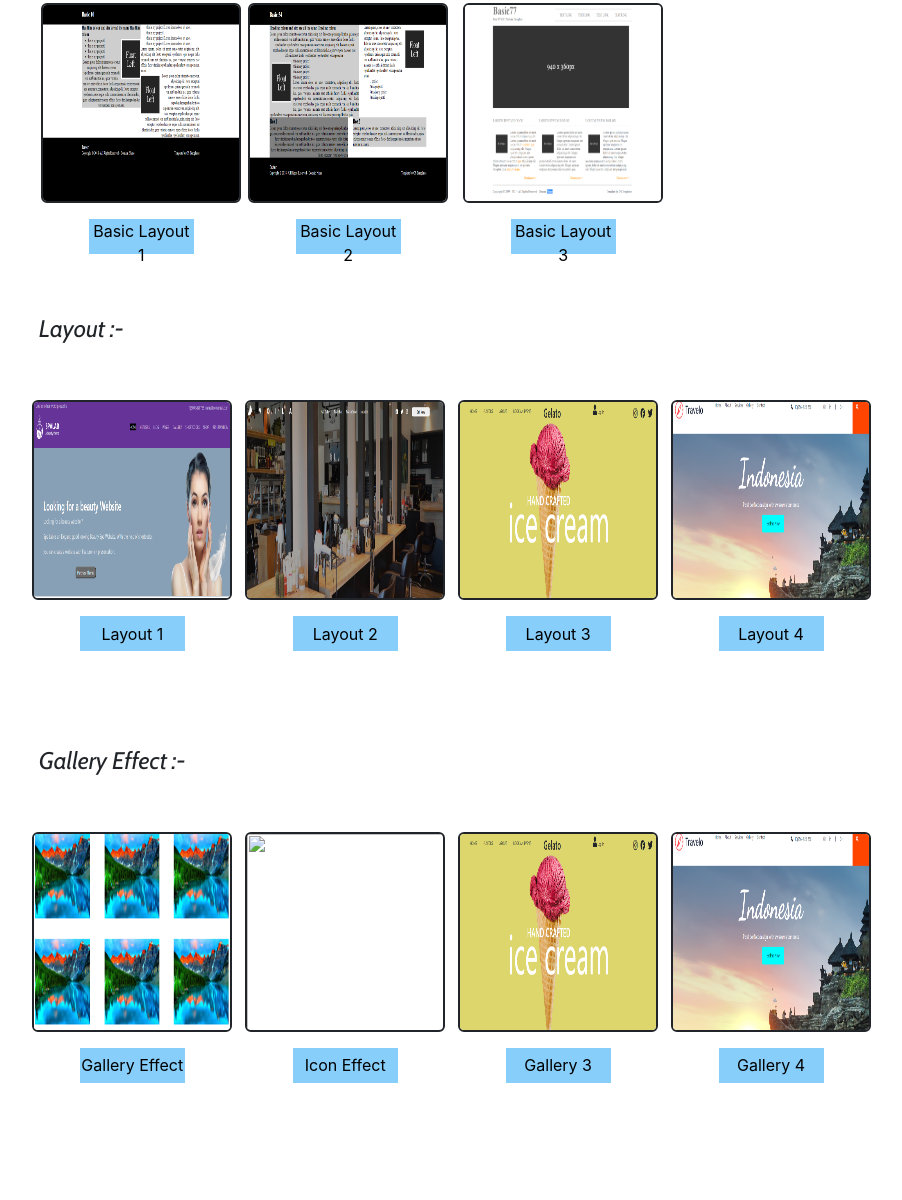
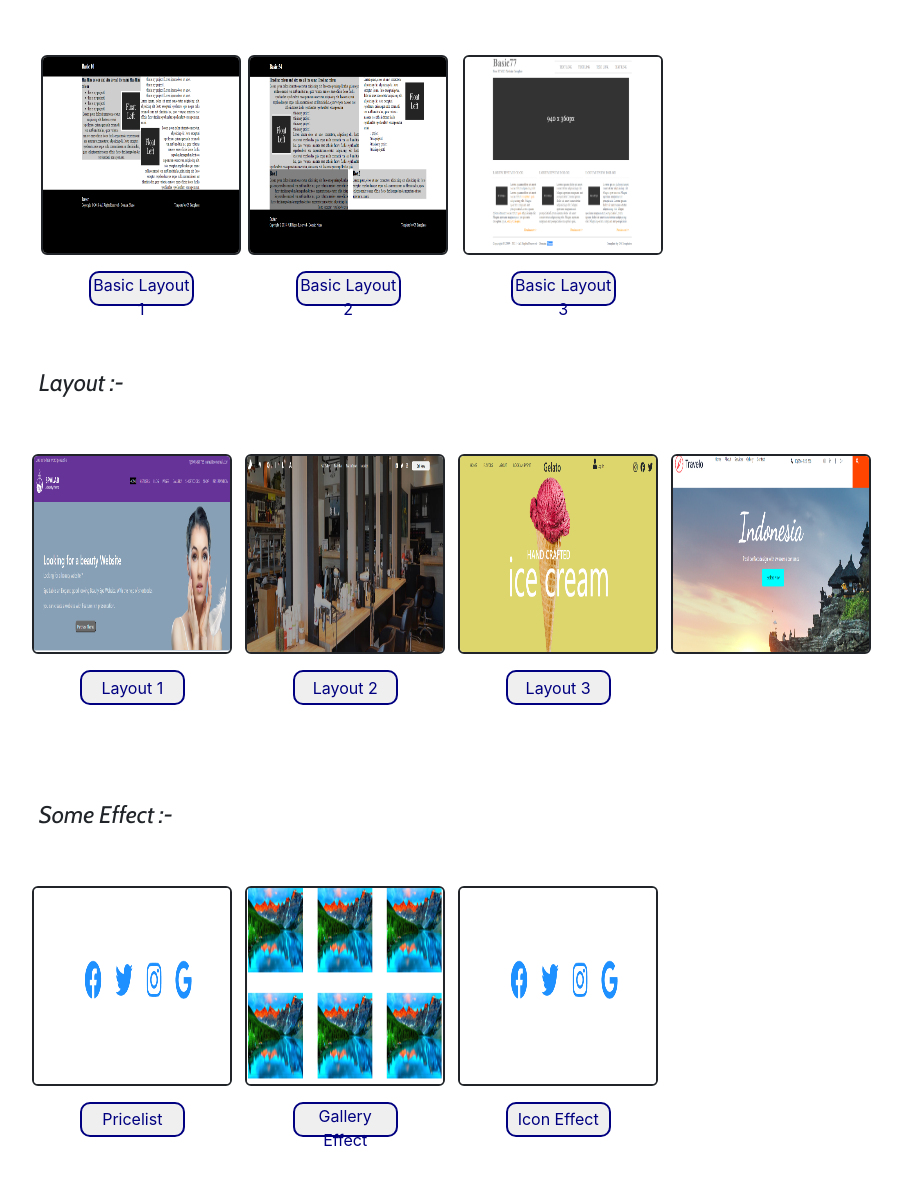
Before and after one commit to mausmiraj03821/new_porfolio, a plain HTML site: page index.html in a window 1280 px wide. Shown: the part 1974-3174 px from the top of the page, without its empty margins (304-1206 px from the left). Before the commit the page ends 3105 px from the top, so only its background shows below. Drawn offline with nearby package versions, Linux system fonts and the light colour scheme; a script that the page names is missing.

Commit message:
portfolio

```diff
--- a/index.html
+++ b/index.html
@@ -16,7 +16,7 @@
 </head>
 <div class="container-fluid">
     <div class="row d-block">
-        <div class="col-2 bg h100 myporofile float-left">
+        <div class="col-sm-12 col-md-2 bg h100 myporofile float-left">
             <div class=" m-auto Me">
                 <img src="img/97af7ca3-c241-402a-9182-5a7e6dd14fbf (1).jpg" class="Myimg">
                 <h4 class="fwhite text-center">Mausmi raj</h4>
@@ -53,7 +53,7 @@
                 <i class="fab fa-instagram fwhite pr-2  i"></i>
             </div>
         </div>
-        <div class="col-10 float-right h100 m-auto float-right" id="Home">
+        <div class=" col-md-10 col-sm-12 float-right h100 m-auto float-right" id="Home">
             <div class="row h100 bgimg ">
                 <div class="col h100 bg1">
                     <div class="header">
@@ -186,8 +186,12 @@
                             <a href="https://mausmiraj03821.github.io/portfolio_layout3/" target="_blank"> <button type="button" class="Login ml-5 mt-3">Layout 3</button></a>
                         </div>
                         <div class="col-3">
+                            <div class="hovereffect">
                             <img src="img/screenshot-mausmiraj03821.github.io-2021.03.31-16_58_29.png" class="Loginimg1">
+                            <div class="texthover">
                             <a href="https://mausmiraj03821.github.io/portfolio_layout4/" target="_blank"> <button type="button" class="Login ml-5 mt-3">Layout 4</button></a>
+                        </div>
+                        </div>
                         </div>
                     </div>
 
@@ -196,25 +200,24 @@
             <div class="row justify-content-around">
                 <div class="col-11 m-auto" id="My work">
 
-                    <h4 class="Loginpage fontfamily mt-5" id="Login">Gallery Effect :-</h4>
+                    <h4 class="Loginpage fontfamily mt-5" id="Login">Some Effect :-</h4>
                     <div class="row m-auto p-5 ">
+                        <div class="col-3">
+                            <img src="img/screenshot-mausmiraj03821.github.io-2021.05.03-23_44_33.png" class="Loginimg1">
+                            <a href="https://mausmiraj03821.github.io/portfolio_iconeffect/"  target="_blank"> <button type="button" class="Login ml-5 mt-3">Pricelist</button></a>
+                        </div>
+
                         <div class="col-3">
                             <img src="img/screenshot-mausmiraj03821.github.io-2021.04.01-11_28_24.png" class="Loginimg1">
                             <a href="https://mausmiraj03821.github.io/portfolio_gallerypage/" target="_blank"> <button type="button" class="Login ml-5 mt-3">Gallery Effect</button></a>
 
                         </div>
                         <div class="col-3">
-                            <img src="img/" class="Loginimg1">
-                            <a href="https://mausmiraj03821.github.io/portfolio_layout2/" target="_blank"> <button type="button" class="Login ml-5 mt-3">Icon Effect</button></a>
+                            <img src="img/screenshot-mausmiraj03821.github.io-2021.05.03-23_44_33.png" class="Loginimg1">
+                            <a href="https://mausmiraj03821.github.io/portfolio_iconeffect/"  target="_blank"> <button type="button" class="Login ml-5 mt-3">Icon Effect</button></a>
                         </div>
-                        <div class="col-3">
-                            <img src="img/screenshot-mausmiraj03821.github.io-2021.03.31-17_00_16.png" class="Loginimg1">
-                            <a href="https://mausmiraj03821.github.io/portfolio_layout3/" target="_blank"> <button type="button" class="Login ml-5 mt-3">Gallery 3</button></a>
-                        </div>
-                        <div class="col-3">
-                            <img src="img/screenshot-mausmiraj03821.github.io-2021.03.31-16_58_29.png" class="Loginimg1">
-                            <a href="https://mausmiraj03821.github.io/portfolio_layout4/" target="_blank"> <button type="button" class="Login ml-5 mt-3">Gallery 4</button></a>
-                        </div>
+
+
                     </div>
 
                 </div>
--- a/portfolio2.css
+++ b/portfolio2.css
@@ -106,17 +106,18 @@
     }
 
     .Myimg2 {
-        width: 200px;
-        height: 200px;
+        width: 265px;
+        height: 250px;
     }
     /* My work_Login */
 
     .Login {
         width: 105px;
         height: 35px;
-        outline: none;
-        border: none;
-        background-color: lightskyblue;
+        outline: navy;
+        border:2px solid navy;
+        border-radius: 10px;
+        color: navy;
     }
 
     .fcgray {
@@ -133,6 +134,26 @@
         border: 2px solid;
         border-radius: 3%;
     }
+    .hovereffect {
+        height: 200px;
+        width: 200px;
+        position: relative;
+        overflow: hidden;
+    }
+
+    .texthover {
+        height: 300px;
+        width: 300px;
+        margin-top: 100px;
+        position: absolute;
+        top: -350px;
+        transition: 2s;
+    }
+
+    .hovereffect:hover .texthover {
+        position: absolute;
+        top: 0px;
+    }
 
     hr {
         width: 50%;
```
Also changed, not shown: img/screenshot-mausmiraj03821.github.io-2021.05.03-23_44_33.png (added).
